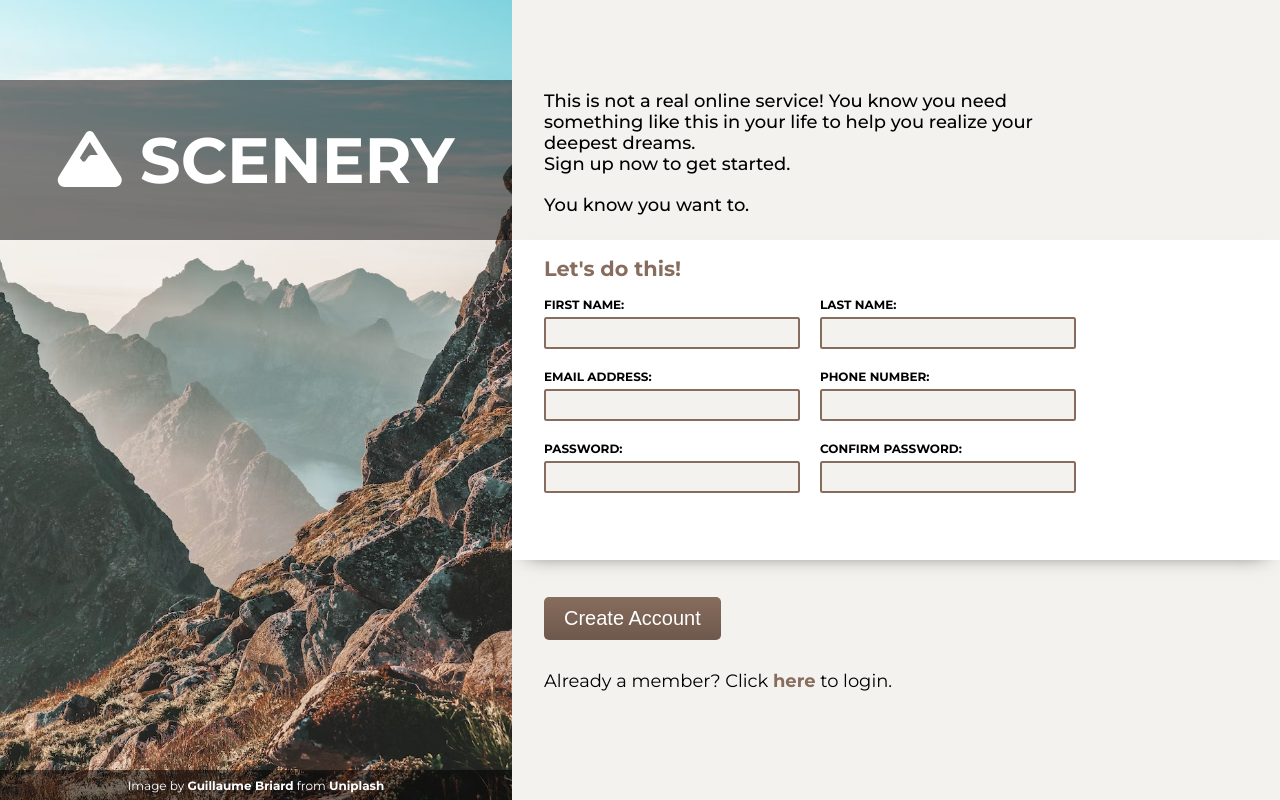
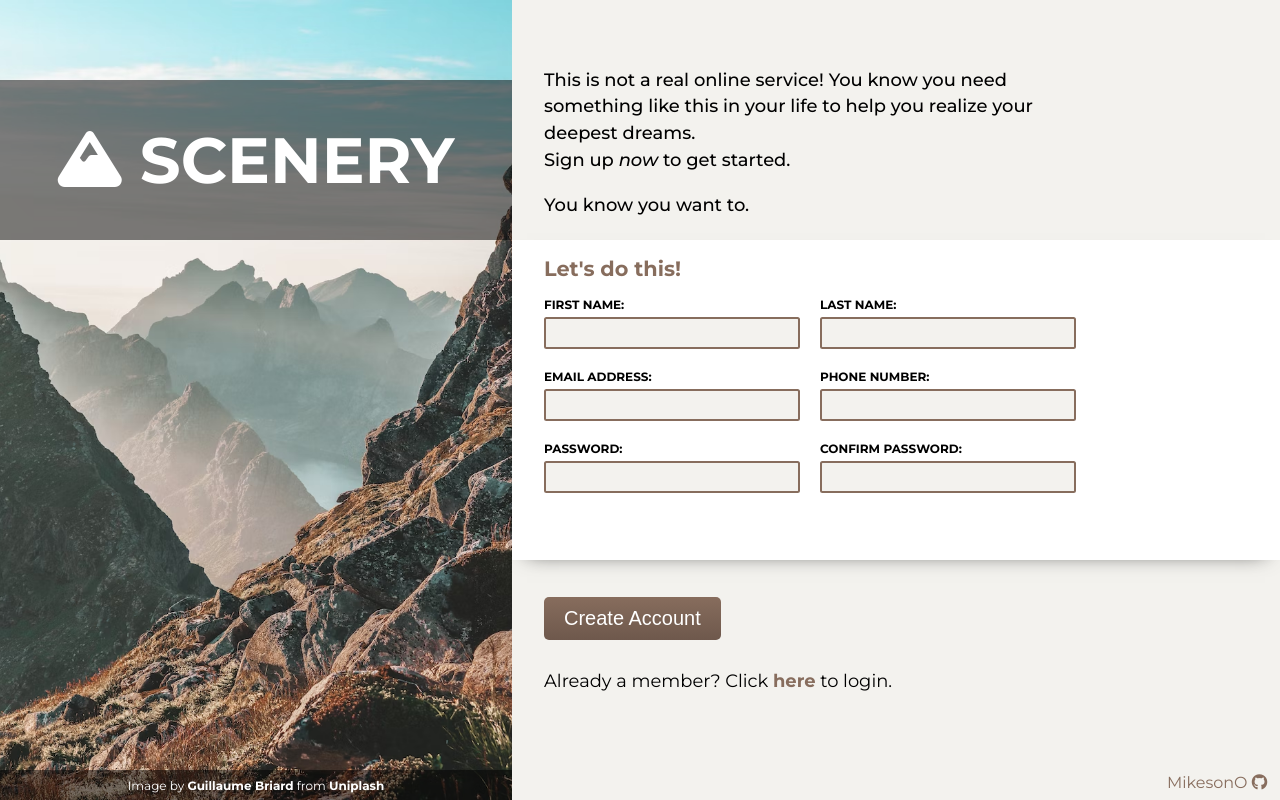
Before and after one commit to MikesonO/sign-up-form, a plain HTML site: page index.html in a window 1280 px wide. Drawn offline with Linux system fonts and the light colour scheme.

Commit message:
Add github link and icon + few corrections

```diff
--- a/index.html
+++ b/index.html
@@ -35,7 +35,7 @@
           <div class="text-1">
             <p>This is not a real online service! You know you need something like this in your life to help you realize
               your deepest dreams.</p>
-            <p>Sign up now to get started.</p>
+            <p>Sign up <em>now</em> to get started.</p>
           </div>
           <div class="text-2">
             <p>You know you want to.</p>
@@ -76,6 +76,8 @@
       <div class="submit">
         <p class="submit-text">Already a member? Click <a class="submit-link" href="index.html">here</a> to login.</p>
 
+        <a class="made-by" href="https://github.com/MikesonO/sign-up-form">MikesonO <i class="fa-brands fa-github"></i></a>
+
       </div>
     </div>
   </div>
--- a/styles.css
+++ b/styles.css
@@ -148,6 +148,10 @@ input:-webkit-autofill:active {
   margin-bottom: 25px;
 }
 
+.text-1{
+  line-height: 1.5;
+}
+
 .form{
   background-color: var(--white);
   box-shadow: 0px 7.5px 20px -15px rgba(var(--black),0.75);
@@ -202,4 +206,10 @@ input:-webkit-autofill:active {
   font-weight: bold;
 }
 
-/* ID SELECTORS */
+.made-by{
+  text-decoration: none;
+  position: absolute;
+  bottom:1vh;
+  right: 1vw;
+  color: var(--brown);
+}
```
